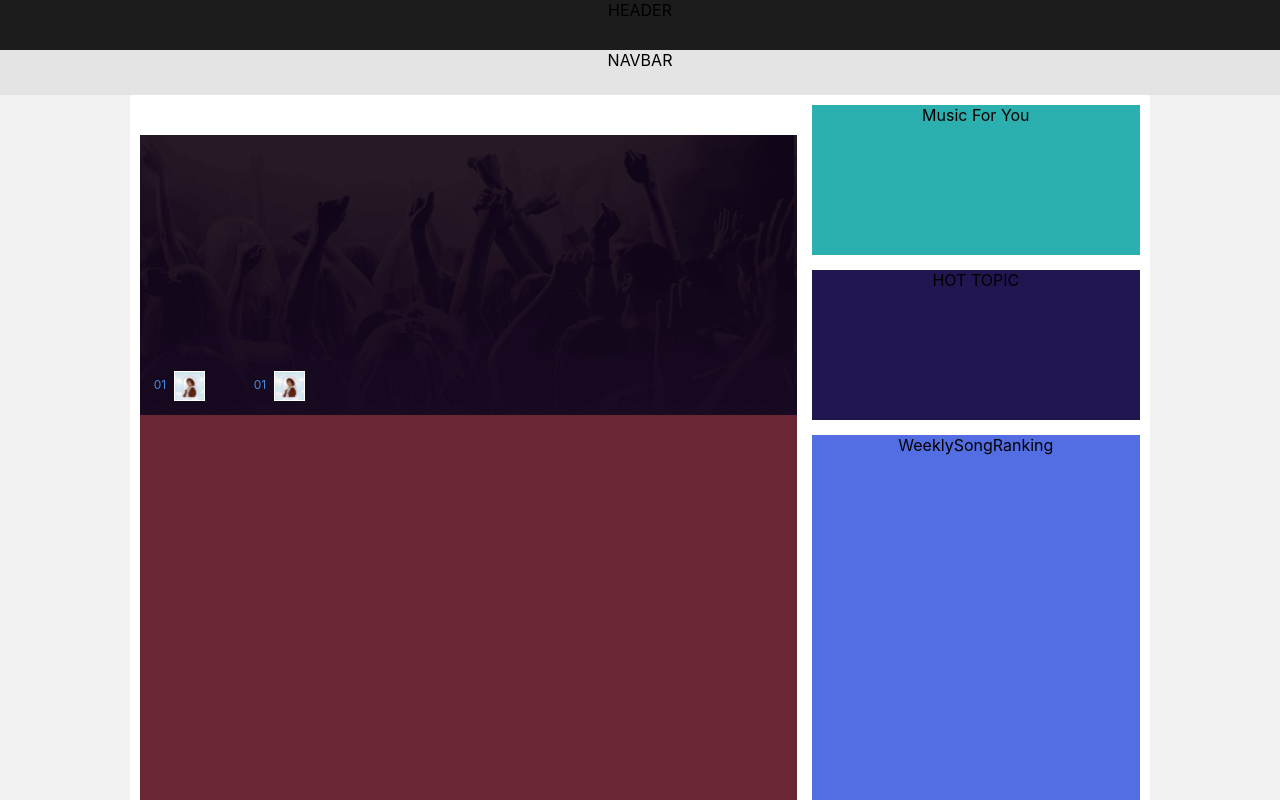
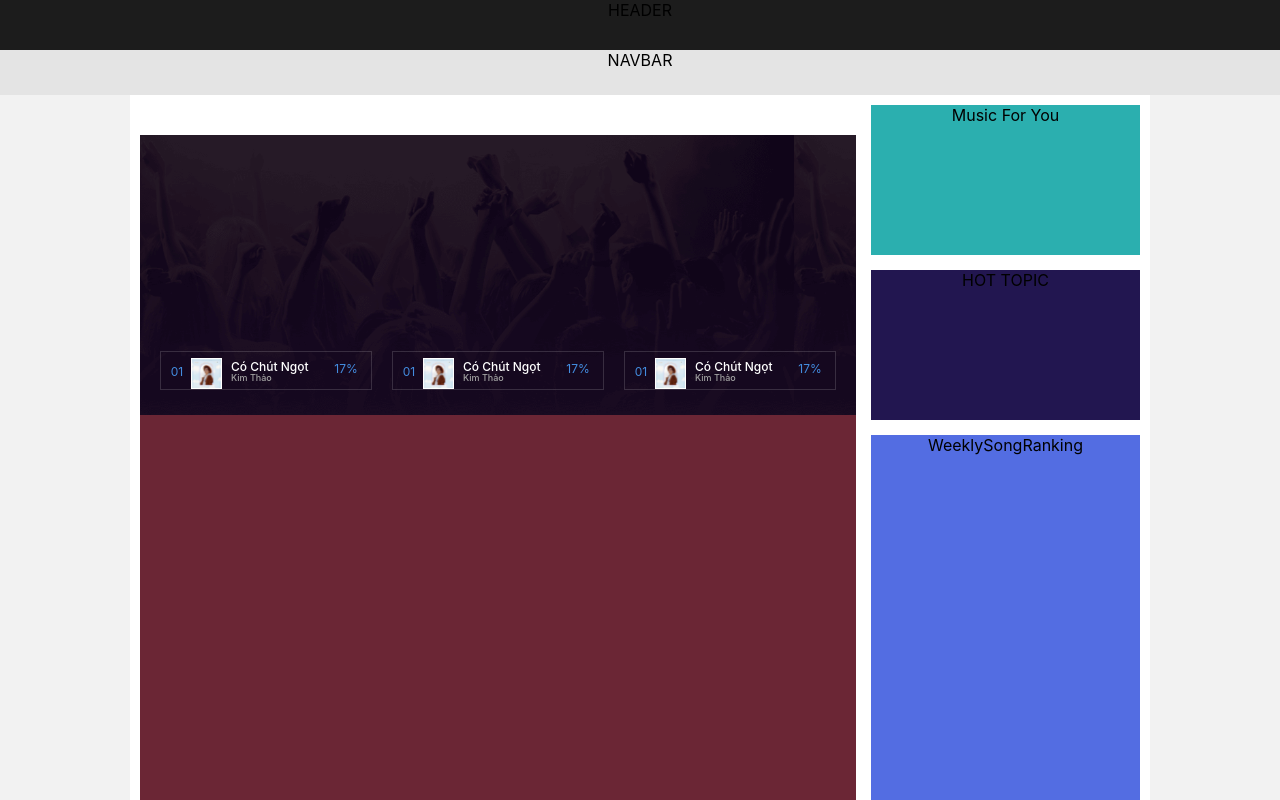
Before and after one commit to kimthaohuynhthi/ZingMP3-Clone, a React (Create React App) app: page / in a window 1280 px wide. Shown: the top 800 px of the page. Built offline with nearby package versions, Linux system fonts and the light colour scheme.

Commit message:
fix eslint

```diff
--- a/src/HomePage/SongRanking/components/SongInTop3Card/index.jsx
+++ b/src/HomePage/SongRanking/components/SongInTop3Card/index.jsx
@@ -3,6 +3,7 @@ import React from "react";
 // components
 import TopNumber from "../../../../components/TopNumber";
 import ThumbnailSong from "../../../../components/ThumbnailSong";
+import SongInfo from "../../../../components/SongInfo";
 // image
 import image from "../../../../assets/SongRanking/test.jpeg";
 // others
@@ -11,8 +12,18 @@ import "./style.scss";
 const SongInTop3Card = () => (
   <div className="card-wrapper">
     <div className="card-wrapper-inner">
-      <TopNumber topNumber="01" numberTitle="01" fontSize="12px" />
-      <ThumbnailSong image={image} width="29px" height="28px" />
+      <div className="top-number">
+        <TopNumber topNumber="01" numberTitle="01" fontSize="12px" />
+      </div>
+      <div className="thumbnail">
+        <ThumbnailSong image={image} width="29px" height="29px" />
+      </div>
+      <div className="song-info">
+        <SongInfo songName="Có Chút Ngọt" singerName="Kim Thảo" />
+      </div>
+      <div className="percent">
+        <TopNumber topNumber="01" numberTitle="17%" fontSize="12px" />
+      </div>
     </div>
   </div>
 );
--- a/src/HomePage/SongRanking/components/SongInTop3Card/style.scss
+++ b/src/HomePage/SongRanking/components/SongInTop3Card/style.scss
@@ -1,5 +1,18 @@
 .card-wrapper {
   display: flex;
-  height: 100px;
-  width: 100px;
+  margin-right: 10px;
+  &-inner{
+    .top-number {
+      margin-left: 1px;
+     }
+    .thumbnail {
+      margin:-34px 0px 0px -110px;
+    }
+    .song-info{
+     margin: -40px 0px 0px 70px;
+    }
+    .percent{
+      margin: -36px 0px 0px 170px;
+    }
+  }
 }
--- a/src/HomePage/SongRanking/mains/RankingChart/index.jsx
+++ b/src/HomePage/SongRanking/mains/RankingChart/index.jsx
@@ -8,8 +8,21 @@ import "./style.scss";
 const RankingChart = () => (
   <div className="ranking-chart-wrapper">
     <div className="ranking-chart-wrapper-inner">
-      <SongInTop3Card />
-      <SongInTop3Card />
+      <ul>
+        <li>
+          <SongInTop3Card />
+        </li>
+      </ul>
+      <ul>
+        <li>
+          <SongInTop3Card />
+        </li>
+      </ul>
+      <ul>
+        <li>
+          <SongInTop3Card />
+        </li>
+      </ul>
     </div>
   </div>
 );
--- a/src/HomePage/SongRanking/mains/RankingChart/style.scss
+++ b/src/HomePage/SongRanking/mains/RankingChart/style.scss
@@ -4,6 +4,15 @@
   height: 280px;
   &-inner{
     display: flex;
-    padding: 230px 10px 0px 10px;
+    padding: 200px 20px 0px 0px;
+    li{
+      margin-left: -20px;
+      list-style: none;
+      border: 1px solid rgba(255, 255, 255, 0.15);
+      &:hover {
+        background-color: rgba(255, 255, 255, 0.15);
+        opacity: 0.75;
+    }
   }
 }
+}
--- /dev/null
+++ b/src/components/SongInfo/index.jsx
@@ -0,0 +1,23 @@
+// libs
+import React from "react";
+import PropTypes from "prop-types";
+// others
+import "./style.scss";
+
+const SongInfo = ({ songName, singerName }) => (
+  <div className="song-info-wrapper">
+    <div className="song-info-wrapper-inner">
+      <h3 className="song-name">
+        <a href="/">{songName}</a>
+      </h3>
+      <div className="singer-name">
+        <a href="/">{singerName}</a>
+      </div>
+    </div>
+  </div>
+);
+SongInfo.propTypes = {
+  songName: PropTypes.string,
+  singerName: PropTypes.string,
+};
+export default SongInfo;
--- /dev/null
+++ b/src/components/SongInfo/style.scss
@@ -0,0 +1,34 @@
+.song-info-wrapper {
+  text-align: left;
+  &-inner{
+    .song-name{
+      margin-top:-10px;
+      width: 60px;
+      a{
+        text-decoration: none;
+          overflow: hidden;
+          text-overflow: ellipsis;
+          white-space: nowrap;
+          word-wrap: normal;
+          font-size: 12px;
+          font-weight: 500;
+          color: #fff;
+      }
+    }
+    .singer-name{
+            margin-top: -30px;
+            width: 60px;
+            a {
+              text-decoration: none;
+                max-width: 100%;
+                overflow: hidden;
+                text-overflow: ellipsis;
+                white-space: nowrap;
+                word-wrap: normal;
+                color: #a2a2a2;
+                font-size: 9px;
+                font-weight: 500;
+            }
+    }
+}
+}
--- a/src/components/ThumbnailSong/style.scss
+++ b/src/components/ThumbnailSong/style.scss
@@ -1,6 +1,5 @@
 .thumbnail-song-wrapper {
   &-inner{
-    margin:-34px 0px 0px 24px;
     img{
       border: 1px solid #ffffff;
     }
--- a/src/components/TopNumber/style.scss
+++ b/src/components/TopNumber/style.scss
@@ -1,5 +1,4 @@
 .top-number-wrapper {
-    margin-left: -5px;
     width: 30px;
     height: 40px;
     line-height: 40px;
```
